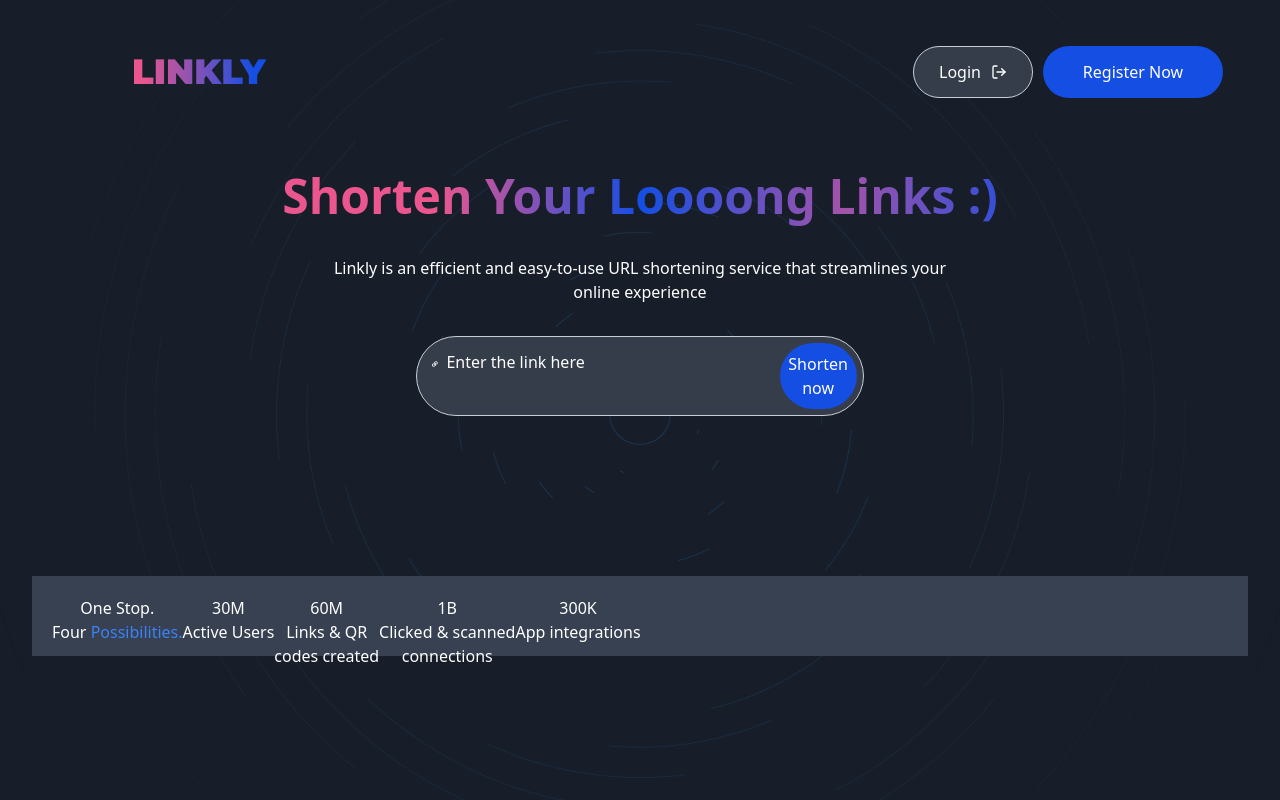
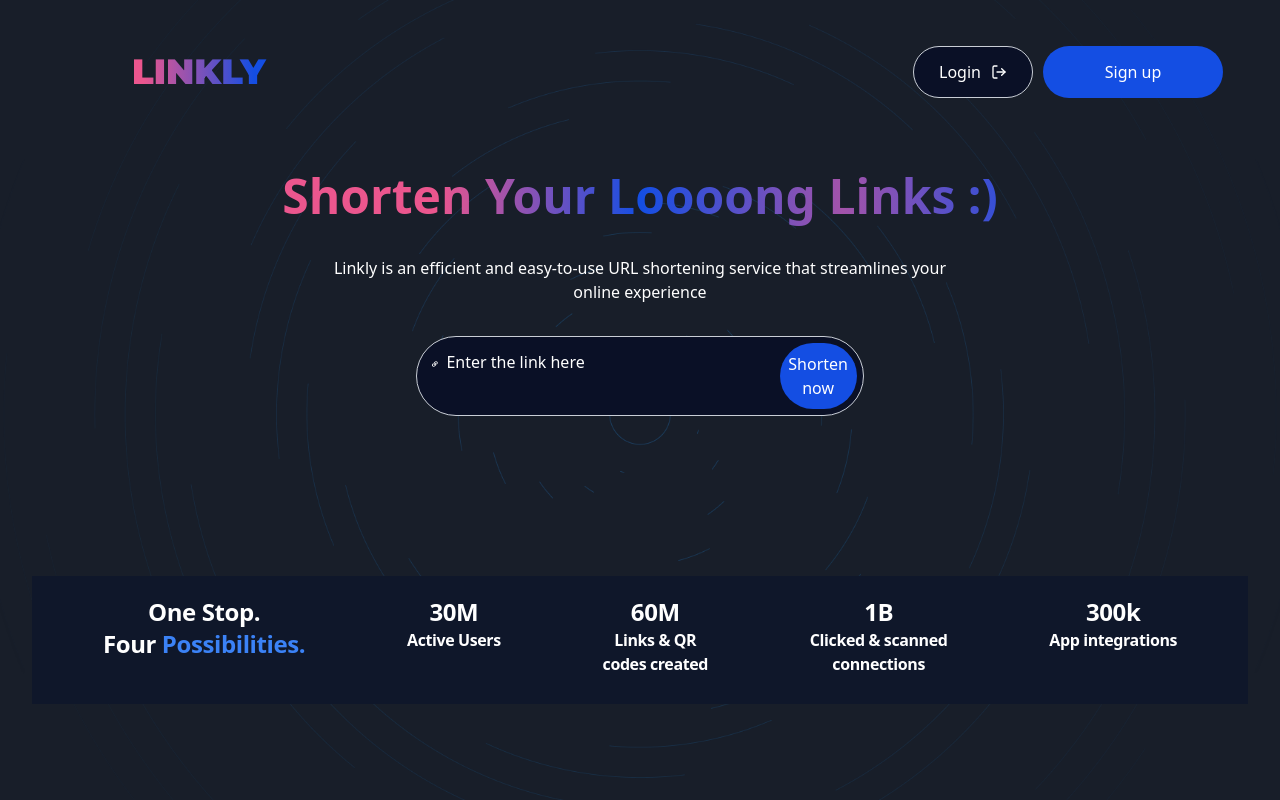
Before and after one commit to stellanechi/URL_ShorteningApp, a React (Vite) app: page / in a window 1280 px wide. Built offline with nearby package versions, Linux system fonts and the light colour scheme.

Commit message:
fixed space between div

```diff
--- a/src/components/HeroSection.module.css
+++ b/src/components/HeroSection.module.css
@@ -45,7 +45,7 @@
 
 .login {
   padding: 0.8em;
-  background-color: #353c4a;
+  background-color: #0a1026;
   border: 0.2px solid #c9ced6;
   border-radius: 50px;
   color: white;
@@ -109,7 +109,7 @@
   display: flex;
   justify-content: center;
   padding: 0.4em;
-  background-color: #353c4a;
+  background-color: #0a1026;
   color: #ffff;
   border: 1px solid #c9ced6;
   border-radius: 50px;
--- a/src/components/HeroSection.tsx
+++ b/src/components/HeroSection.tsx
@@ -22,7 +22,7 @@
 
             <li className={HeroCSS.signup}>
               <a href="">
-                <button>Register Now</button>
+                <button>Sign up</button>
               </a>
             </li>
           </ul>
--- a/src/components/WhyChooseScissor.tsx
+++ b/src/components/WhyChooseScissor.tsx
@@ -2,10 +2,11 @@
 
 function WhyChooseScissor() {
   return (
-    <div className="flex w-100 h-20 bg-gray-700 text-white p-5">
+    <>
+      <div className="flex w-100 h-32 bg-slate-900 text-white p-5  tracking-tight place-content-around font-semibold">
         <div>
           {" "}
-        <h1>
+          <h1 className="text-2xl">
             {" "}
             One Stop. <br /> Four
             <span className="text-blue-500 "> Possibilities. </span>{" "}
@@ -15,21 +16,23 @@
           {" "}
           <h1>
             {" "}
-          30M <br />
+            <span className="text-2xl"> 30M </span>
+            <br />
             Active Users{" "}
           </h1>
         </div>
         <div>
           {" "}
           <h1>
-          60M <br /> Links & QR <br /> codes created{" "}
+            <span className="text-2xl"> 60M</span> <br /> Links & QR <br />{" "}
+            codes created{" "}
           </h1>
         </div>
         <div>
           {" "}
           <h1>
             {" "}
-          1B <br />
+            <span className="text-2xl"> 1B </span> <br />
             Clicked & scanned <br />
             connections
           </h1>
@@ -38,10 +41,12 @@
           {" "}
           <h1>
             {" "}
-          300K <br /> App integrations{" "}
+            <span className="text-2xl"> 300k </span> <br /> App integrations{" "}
           </h1>
         </div>
       </div>
+      {/* WHY CHOOSE SCISSOR */}
+    </>
   );
 }
 
```
Lines whose indentation alone changed are shown as unchanged.
